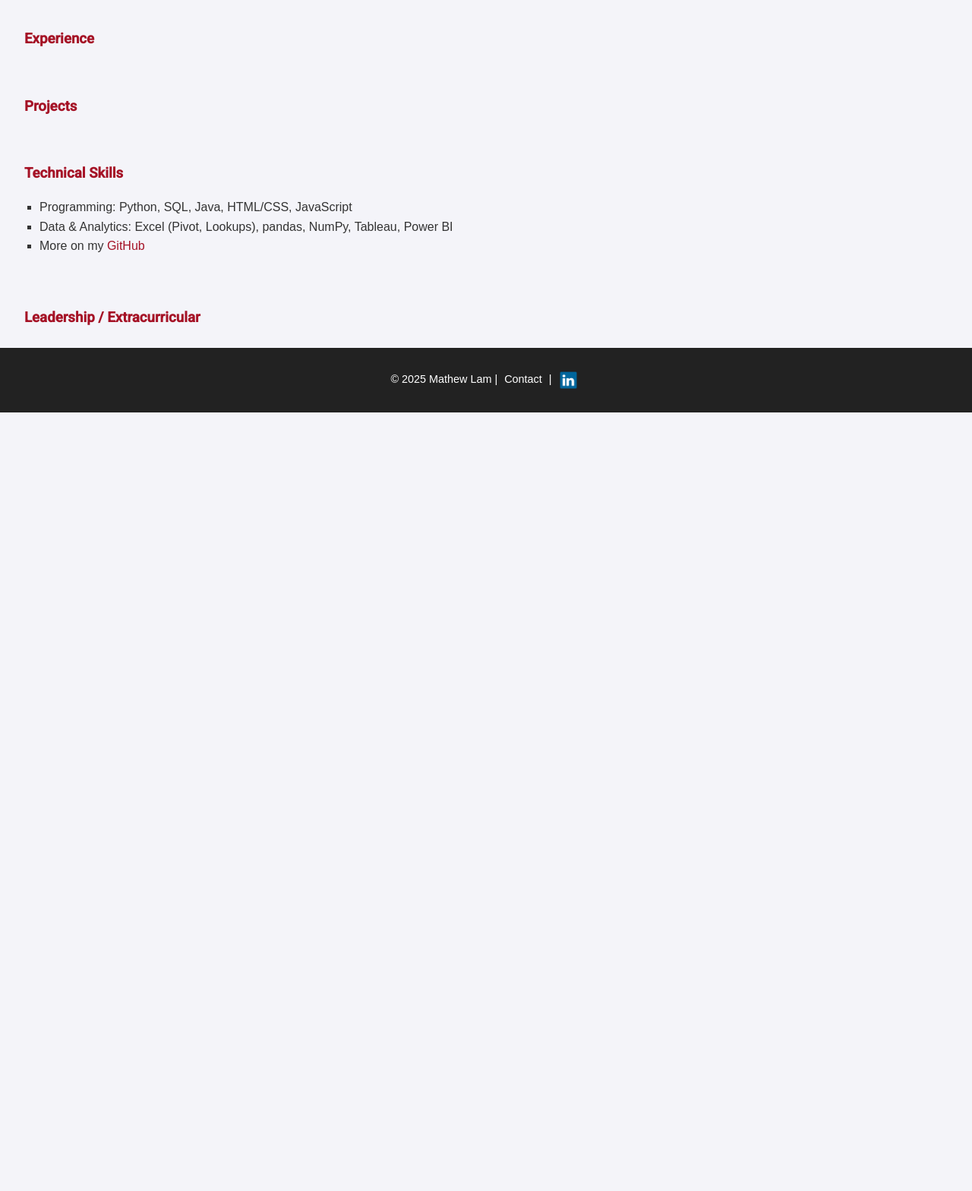
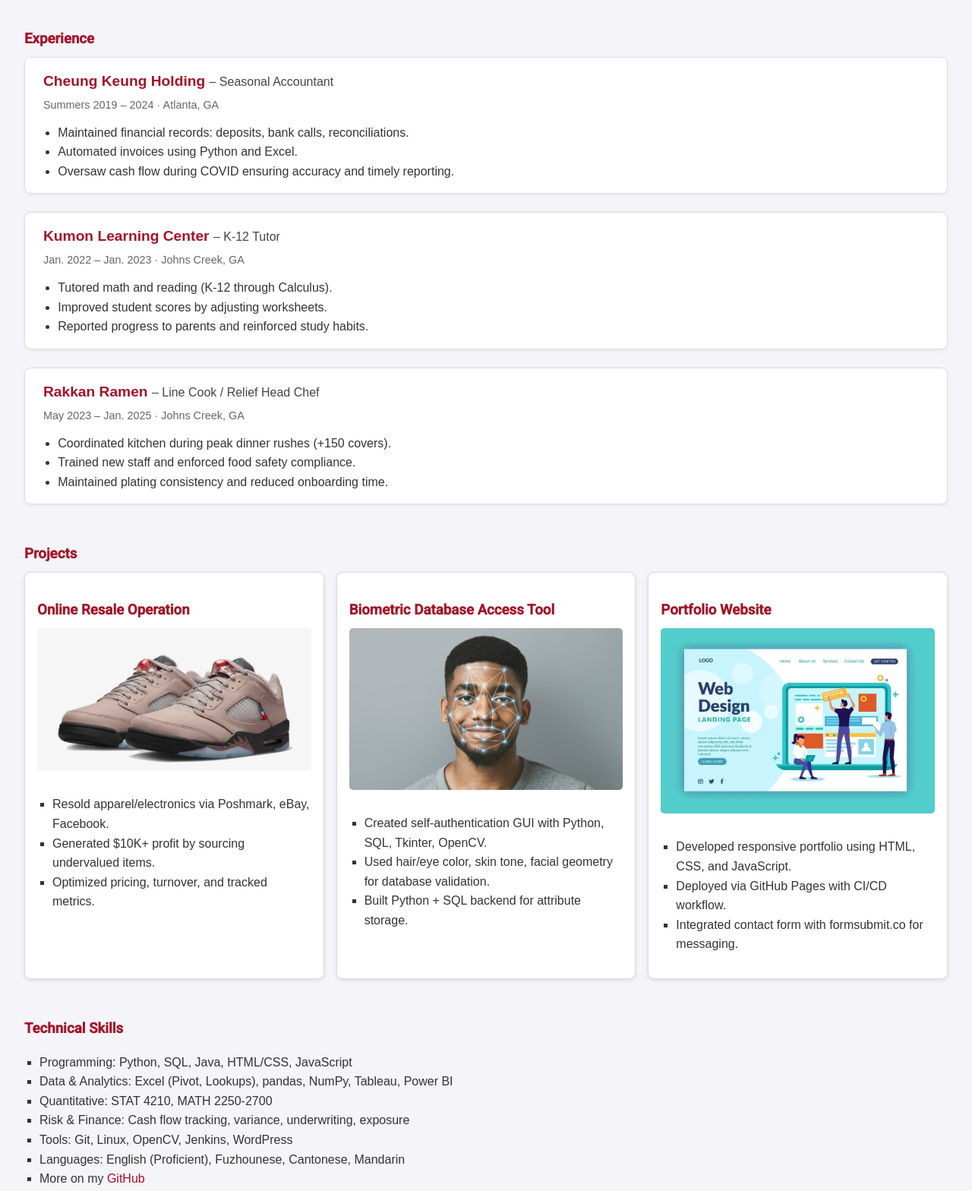
Before and after one commit to Mathew0-0/CSS-CV, a website: page index.html in a window 1280 px wide. Shown: the part 940-2508 px from the top of the page at 76% size. Before the commit the page ends 1483 px from the top, so only its background shows below. Drawn offline with Linux system fonts and the light colour scheme.

Commit message:
Update index.html

```diff
--- a/index.html
+++ b/index.html
@@ -8,9 +8,6 @@
   <link rel="stylesheet" href="css/style.css" />
 </head>
 <body>
-  <!-- Stars background -->
-  <div id="stars"></div>
-
   <!-- Navigation -->
   <nav>
     <a href="index.html">Home</a>
@@ -53,17 +50,71 @@
 
   <!-- Experience -->
   <section>
-    <h3>Experience</h3>
-    <div class="experience">
-      <!-- jobs ... -->
+  <h3>Experience</h3>
+  <div class="experience">
+    <div class="job">
+      <h4>Cheung Keung Holding <span>– Seasonal Accountant</span></h4>
+      <p class="date">Summers 2019 – 2024 · Atlanta, GA</p>
+      <ul>
+        <li>Maintained financial records: deposits, bank calls, reconciliations.</li>
+        <li>Automated invoices using Python and Excel.</li>
+        <li>Oversaw cash flow during COVID ensuring accuracy and timely reporting.</li>
+      </ul>
     </div>
-  </section>
+
+    <div class="job">
+      <h4>Kumon Learning Center <span>– K-12 Tutor</span></h4>
+      <p class="date">Jan. 2022 – Jan. 2023 · Johns Creek, GA</p>
+      <ul>
+        <li>Tutored math and reading (K-12 through Calculus).</li>
+        <li>Improved student scores by adjusting worksheets.</li>
+        <li>Reported progress to parents and reinforced study habits.</li>
+      </ul>
+    </div>
+
+    <div class="job">
+      <h4>Rakkan Ramen <span>– Line Cook / Relief Head Chef</span></h4>
+      <p class="date">May 2023 – Jan. 2025 · Johns Creek, GA</p>
+      <ul>
+        <li>Coordinated kitchen during peak dinner rushes (+150 covers).</li>
+        <li>Trained new staff and enforced food safety compliance.</li>
+        <li>Maintained plating consistency and reduced onboarding time.</li>
+      </ul>
+    </div>
+  </div>
+</section>
 
   <!-- Projects -->
   <section>
     <h3>Projects</h3>
     <div class="three-col">
-      <!-- cards ... -->
+      <div class="card">
+        <h3>Online Resale Operation</h3>
+        <img src="images/project1.png" alt="Online Resale Project">
+        <ul>
+          <li>Resold apparel/electronics via Poshmark, eBay, Facebook.</li>
+          <li>Generated $10K+ profit by sourcing undervalued items.</li>
+          <li>Optimized pricing, turnover, and tracked metrics.</li>
+        </ul>
+      </div>
+      <div class="card">
+        <h3>Biometric Database Access Tool</h3>
+        <img src="images/project2.png" alt="Biometric Project">
+        <ul>
+          <li>Created self-authentication GUI with Python, SQL, Tkinter, OpenCV.</li>
+          <li>Used hair/eye color, skin tone, facial geometry for database validation.</li>
+          <li>Built Python + SQL backend for attribute storage.</li>
+        </ul>
+      </div>
+      <div class="card">
+        <h3>Portfolio Website</h3>
+        <img src="images/project3.png" alt="Portfolio Website">
+        <ul>
+          <li>Developed responsive portfolio using HTML, CSS, and JavaScript.</li>
+          <li>Deployed via GitHub Pages with CI/CD workflow.</li>
+          <li>Integrated contact form with formsubmit.co for messaging.</li>
+        </ul>
+      </div>
     </div>
   </section>
 
@@ -73,6 +124,10 @@
     <ul>
       <li>Programming: Python, SQL, Java, HTML/CSS, JavaScript</li>
       <li>Data & Analytics: Excel (Pivot, Lookups), pandas, NumPy, Tableau, Power BI</li>
+      <li>Quantitative: STAT 4210, MATH 2250-2700</li>
+      <li>Risk & Finance: Cash flow tracking, variance, underwriting, exposure</li>
+      <li>Tools: Git, Linux, OpenCV, Jenkins, WordPress</li>
+      <li>Languages: English (Proficient), Fuzhounese, Cantonese, Mandarin</li>
       <li>More on my <a href="https://github.com/Mathew0-0" target="_blank">GitHub</a></li>
     </ul>
   </section>
@@ -80,7 +135,13 @@
   <!-- Leadership -->
   <section>
     <h3>Leadership / Extracurricular</h3>
-    <!-- leadership content -->
+    <dl>
+      <dt>Asian American Student Association – Service Committee Member</dt>
+      <dd>2023 – 2024, Georgia State University</dd>
+      <ul>
+        <li>Contributed to combined 200+ service hours.</li>
+      </ul>
+    </dl>
   </section>
 
   <!-- Footer -->
@@ -90,14 +151,5 @@
       <img src="images/image.png" alt="LinkedIn" height="25">
     </a></p>
   </footer>
-
-  <!-- Parallax script -->
-  <script>
-    document.addEventListener("mousemove", (e) => {
-      const x = (e.clientX / window.innerWidth - 0.5) * 20;
-      const y = (e.clientY / window.innerHeight - 0.5) * 20;
-      document.getElementById("stars").style.transform = `translate(${x}px, ${y}px)`;
-    });
-  </script>
 </body>
 </html>
```
